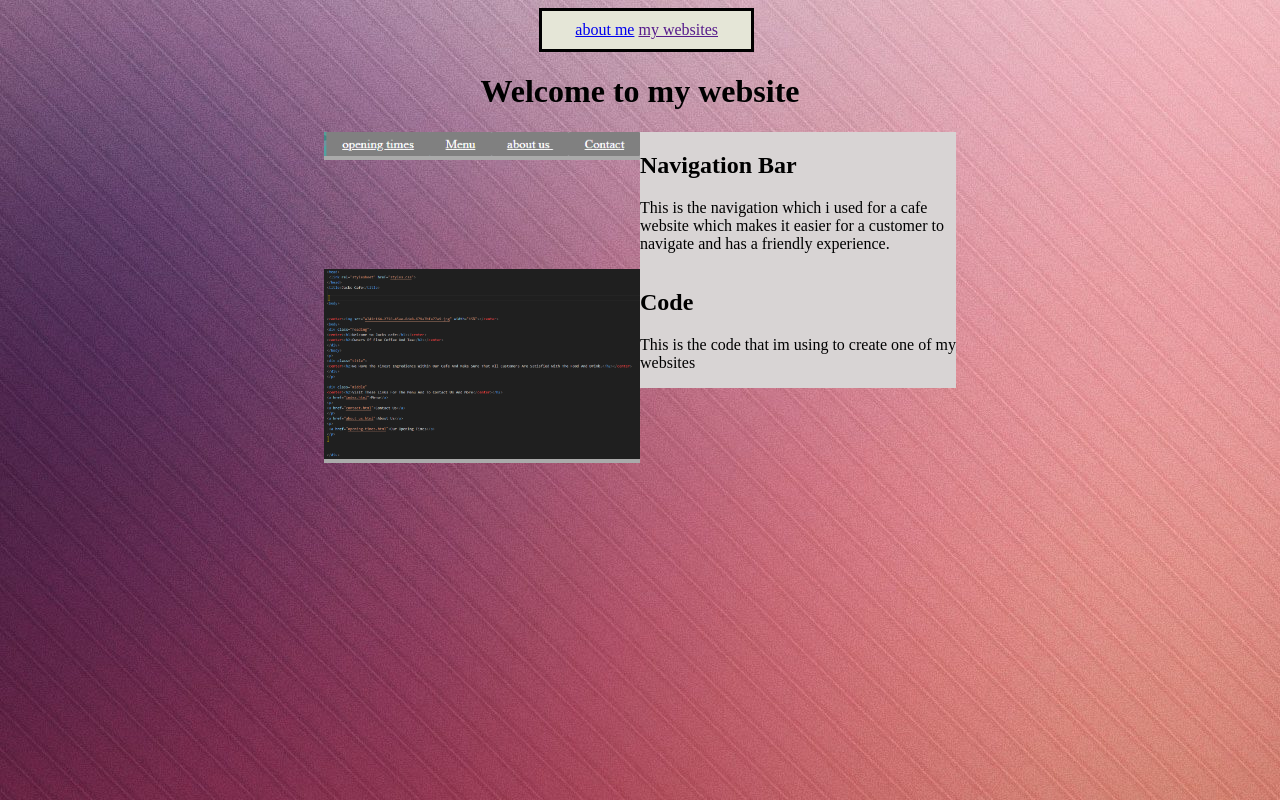
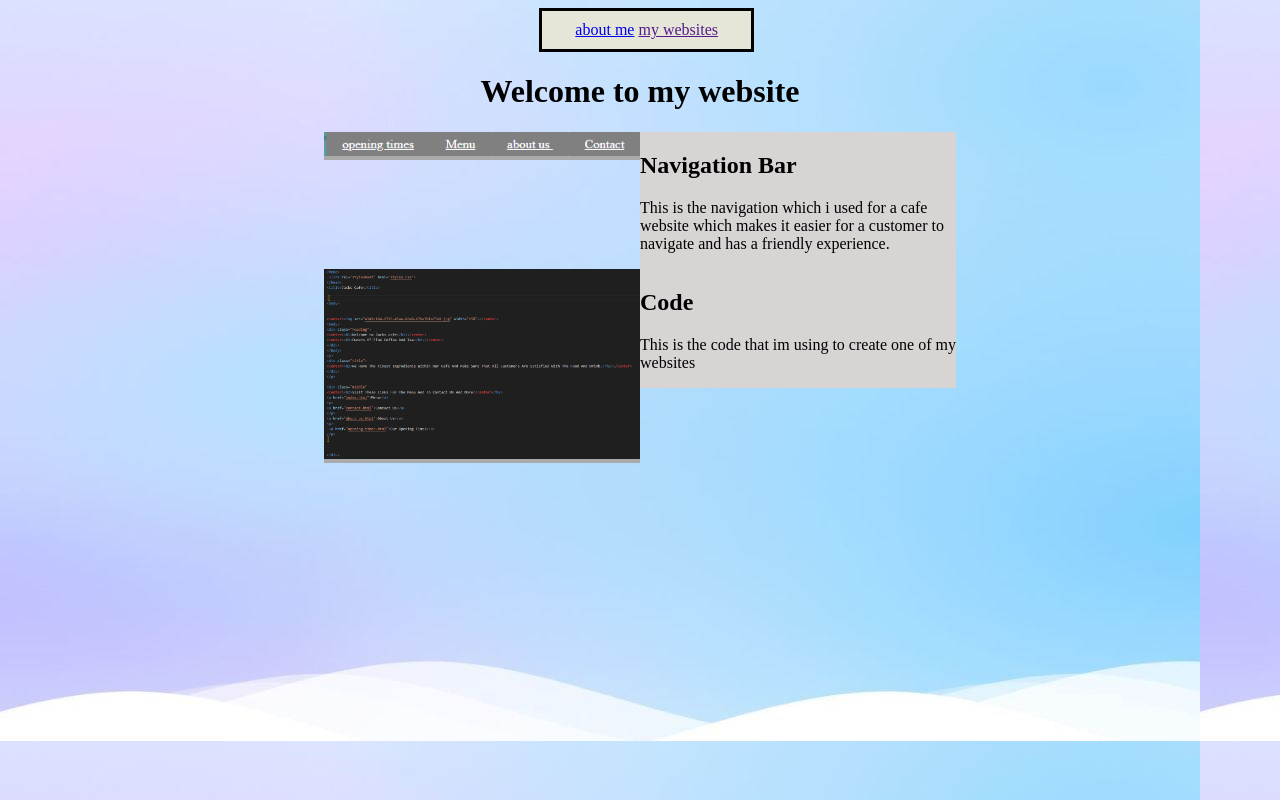
Before and after one commit to J-2007/J-2007.github.io, a plain HTML site: page index.html in a window 1280 px wide. Drawn offline with Linux system fonts and the light colour scheme.

Commit message:
background update

```diff
--- a/style.css
+++ b/style.css
@@ -1,5 +1,5 @@
 body{
-    background-image:url(bg-7-full.jpg)
+    background-image:url(website-background-templates.jpg)
 }
 
 
```
Also changed, not shown: website-background-templates.jpg (added).
